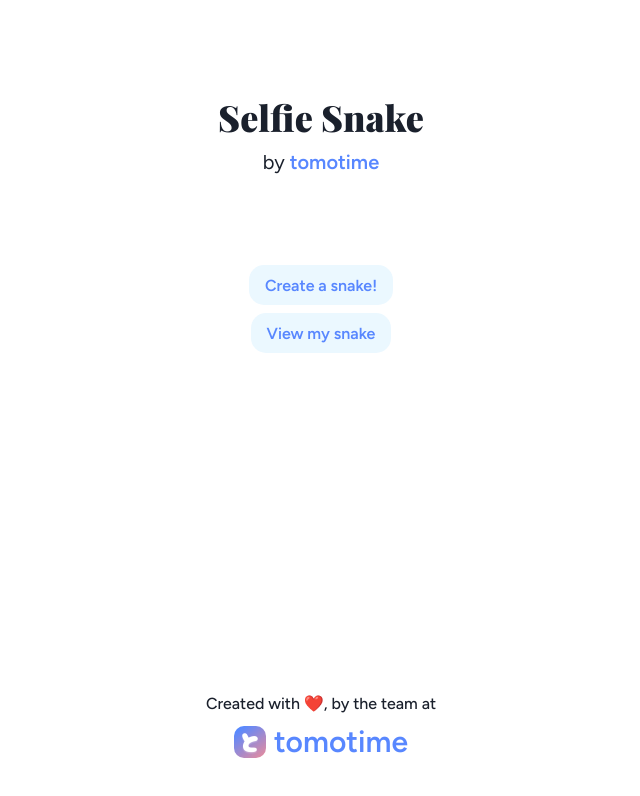
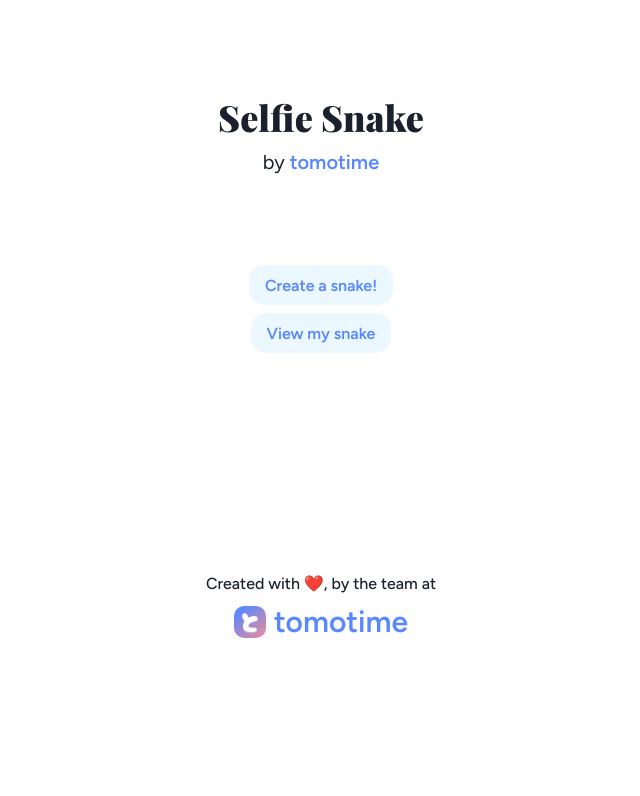
Before and after one commit to zhaojustin/selfie-snake, a React (Create React App) app in the folder client/: page / in a window 1280 px wide. Shown: the top 796 px of the page, without its empty margins (319-959 px from the left). Built offline with nearby package versions, Linux system fonts and the light colour scheme; a web font is replaced by a local one.

Commit message:
padding fixes

```diff
--- a/client/src/App.js
+++ b/client/src/App.js
@@ -12,7 +12,7 @@
 function App() {
   return (
     <ChakraProvider theme={theme}>
-      <Flex direction="column" minH="100vh">
+      <Flex direction="column" minH="90vh">
         <Container maxW="375px" flex={1} pt={4}>
           {/* content */}
           <Router>
--- a/client/src/Components/Footer.js
+++ b/client/src/Components/Footer.js
@@ -1,7 +1,7 @@
 import { HStack, Heading, Image, VStack, Text } from "@chakra-ui/react";
 export const Footer = () => {
   return (
-    <VStack spacing={2} pb={10}>
+    <VStack spacing={2} pb={20}>
       <Text fontWeight="medium" size="md">
         Created with ❤️, by the team at
       </Text>
--- a/client/src/Pages/Home.js
+++ b/client/src/Pages/Home.js
@@ -22,8 +22,6 @@
 
       <Button onClick={() => navigate("/create")}>Create a snake!</Button>
       <Button>View my snake</Button>
-
-      {/* <ZigzagPattern imageUrls={images} /> */}
     </VStack>
   );
 }
```
Also changed, not shown: 7 other files (tests, documents, lock files or other folders).
